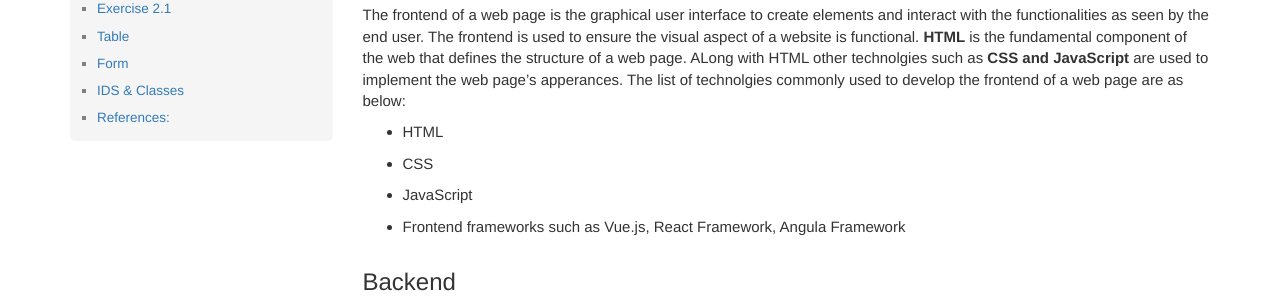
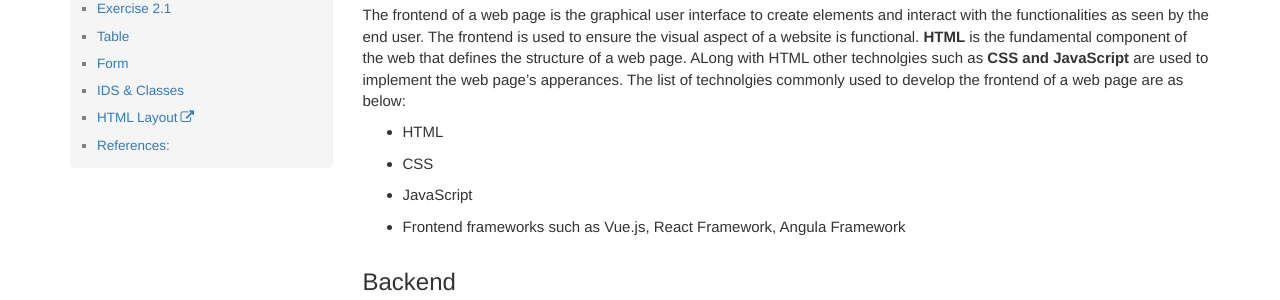
Before and after one commit to dipaish/www23, a Jekyll site: the page built from index.md, in a window 1280 px wide and 900 px high, scrolled down 620 px. Shown: the part 150-450 px from the top of the window. Built offline with Jekyll 4.4.1, drawn with Linux system fonts in a browser that asks for light colours; our own code applies the rules of GitHub Pages for plain Markdown files; comment, search, counter and statistics services are not loaded.

Commit message:
link added

```diff
--- a/index.md
+++ b/index.md
@@ -574,6 +574,8 @@ It is now time to apply what you have learnt, please find the exercise at the li
 
 ## IDS & Classes
 
+## [HTML Layout](https://dipaish.github.io/www23/layout)
+
 ## References:
 - Mdn Web Docs
 
```
